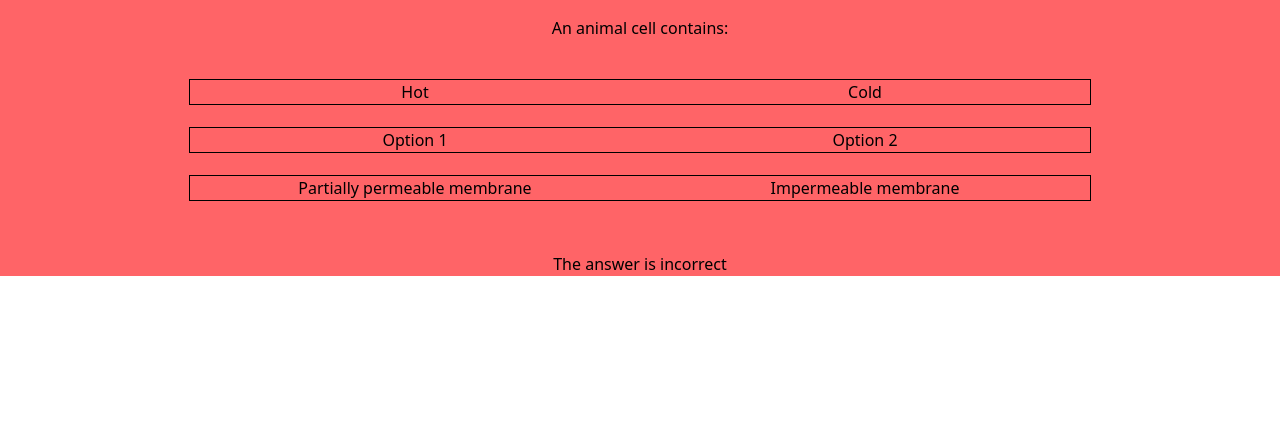
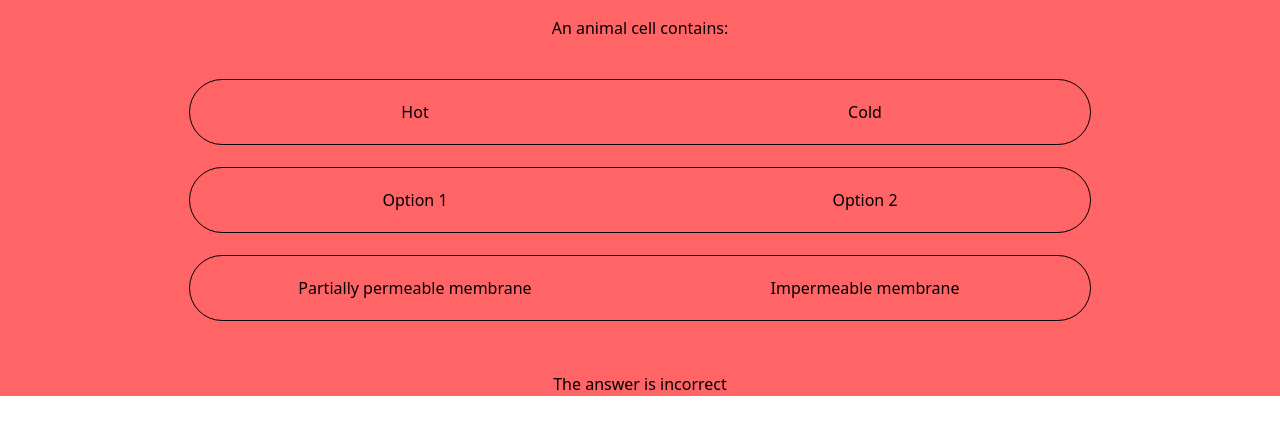
Before and after one commit to VHall1/seneca, a React (Vite) app: page / in a window 1280 px wide. Shown: the top 434 px of the page. Built offline with nearby package versions, Linux system fonts and the light colour scheme.

Commit message:
extract Toggle component

```diff
--- /dev/null
+++ b/src/components/ToggleGroup/Toggle.tsx
@@ -0,0 +1,44 @@
+import { ToggleGroupIndicator } from "./ToggleGroupIndicator";
+import { QuestionType } from "./types";
+
+export function Toggle({ question, disabled, value, onChange }: ToggleProps) {
+  return (
+    <div
+      role="radiogroup"
+      className="max-w-[900px] w-full mx-auto flex outline-1 rounded-full relative"
+    >
+      {question.options.map((option) => (
+        <label
+          className="flex-1 text-center py-2.5 lg:py-5 z-10"
+          key={option.value}
+        >
+          {option.label}
+          <input
+            name={question.id}
+            value={option.value}
+            checked={value === option.value}
+            onChange={() => onChange(option.value)}
+            disabled={disabled}
+            type="radio"
+            className="appearance-none"
+          />
+        </label>
+      ))}
+
+      <ToggleGroupIndicator
+        selectedIndex={question.options.findIndex(
+          (option) => option.value === value
+        )}
+        questionsTotal={question.options.length}
+      />
+    </div>
+  );
+}
+
+interface ToggleProps {
+  question: QuestionType;
+  disabled: boolean;
+
+  value: string;
+  onChange: (value: string) => void;
+}
--- a/src/components/ToggleGroup/index.tsx
+++ b/src/components/ToggleGroup/index.tsx
@@ -1,5 +1,5 @@
 import { useState } from "react";
-import { ToggleGroupIndicator } from "./ToggleGroupIndicator";
+import { Toggle } from "./Toggle";
 import { QuestionType } from "./types";
 
 export function ToggleGroup({ title, questions }: ToggleGroupProps) {
@@ -20,33 +20,13 @@ export function ToggleGroup({ title, questions }: ToggleGroupProps) {
 
       <div className="flex flex-col gap-6">
         {questions.map((q) => (
-          <div
-            role="radiogroup"
-            className="max-w-[900px] w-full mx-auto flex outline-1 relative"
+          <Toggle
+            question={q}
+            disabled={allCorrect}
+            value={answers[q.id]}
+            onChange={(value) => handleOnChange(q.id, value)}
             key={q.id}
-          >
-            {q.options.map((option) => (
-              <label className="flex-1 text-center z-10" key={option.value}>
-                {option.label}
-                <input
-                  name={q.id}
-                  value={option.value}
-                  checked={answers[q.id] === option.value}
-                  onChange={() => handleOnChange(q.id, option.value)}
-                  disabled={allCorrect}
-                  type="radio"
-                  className="appearance-none"
-                />
-              </label>
-            ))}
-
-            <ToggleGroupIndicator
-              selectedIndex={q.options.findIndex(
-                ({ value }) => value === answers[q.id]
-              )}
-              questionsTotal={q.options.length}
-            />
-          </div>
+          />
         ))}
       </div>
 
```
